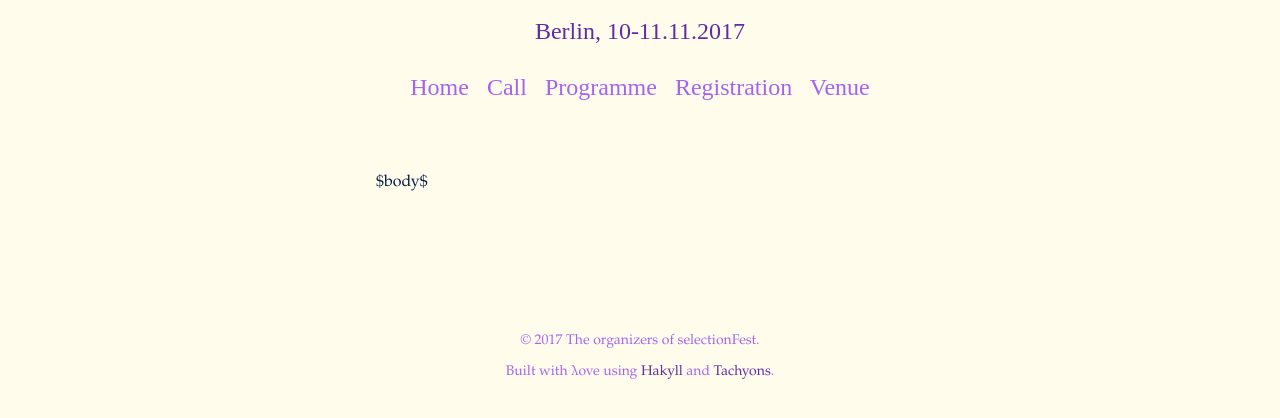
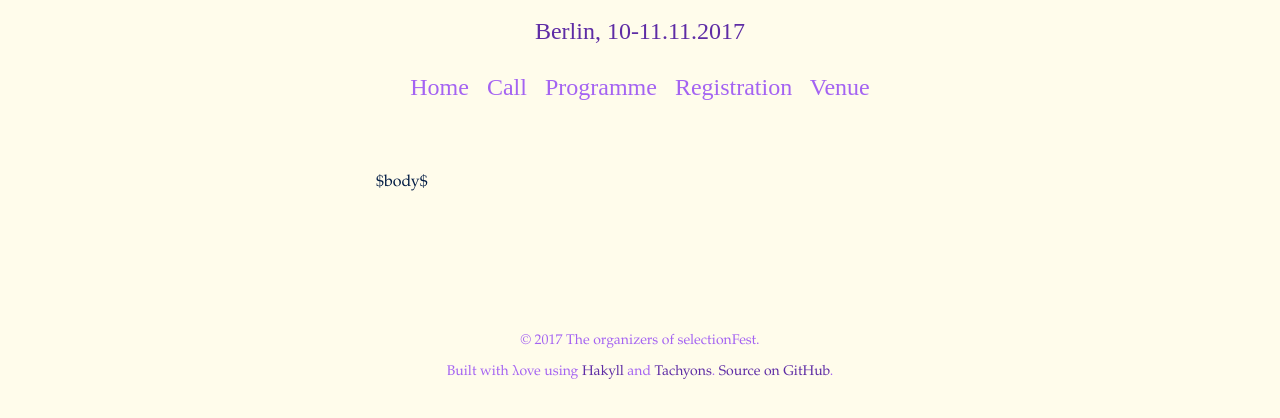
Before and after one commit to patrl/selectionfest, a website: page templates/default.html in a window 1280 px wide. Shown: the part 706-1124 px from the top of the page. Drawn offline with nearby package versions, Linux system fonts and the light colour scheme; files whose address does not match are found by name.

Commit message:
Added source link.

```diff
--- a/templates/default.html
+++ b/templates/default.html
@@ -39,7 +39,7 @@
         <footer class="f6 light-purple pa5 garamond">
             <div class="measure-wide tc center ph2">
                 <p>© 2017 The organizers of selectionFest.</p>
-                <p>Built with λove using <a href="https://jaspervdj.be/hakyll/" class="link dim">Hakyll</a> and <a href="http://tachyons.io/" class="link dim">Tachyons</a>.</p>
+                <p>Built with λove using <a href="https://jaspervdj.be/hakyll/" class="link dim">Hakyll</a> and <a href="http://tachyons.io/" class="link dim">Tachyons</a>. <a href="https://github.com/patrl/selectionfest/" class="link dim">Source on GitHub</a>.</p>
             </div>
         </footer>
         <script src="/js/link.js"></script>
```
